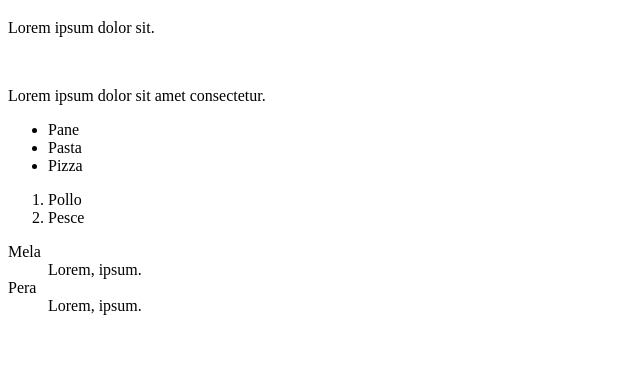
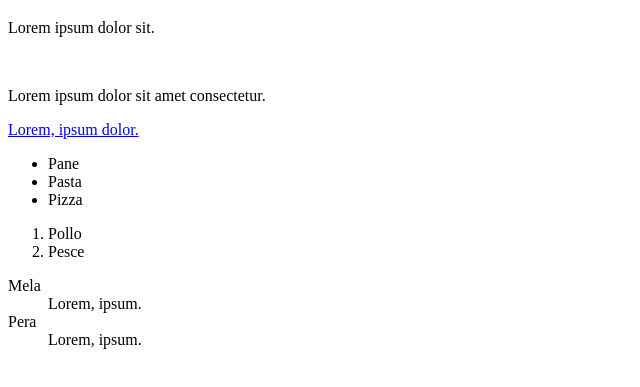
Before and after one commit to mrbsimo99/MiaTech, a plain HTML site: page index.html in a window 1280 px wide. Shown: the part 61-448 px from the top of the page, without its empty margins (0-640 px from the left). Drawn offline with Linux system fonts and the light colour scheme.

Commit message:
added author and description metatag to head and anchor tag to the paragraph

```diff
--- a/index.html
+++ b/index.html
@@ -11,6 +11,9 @@
       <p>Lorem ipsum dolor sit.</p>
       <br />
       <p>Lorem ipsum dolor sit amet consectetur.</p>
+      <a href="http://google.com">
+        <p>Lorem, ipsum dolor.</p>
+      </a>
     </div>
 
     <div class="lists">
```
